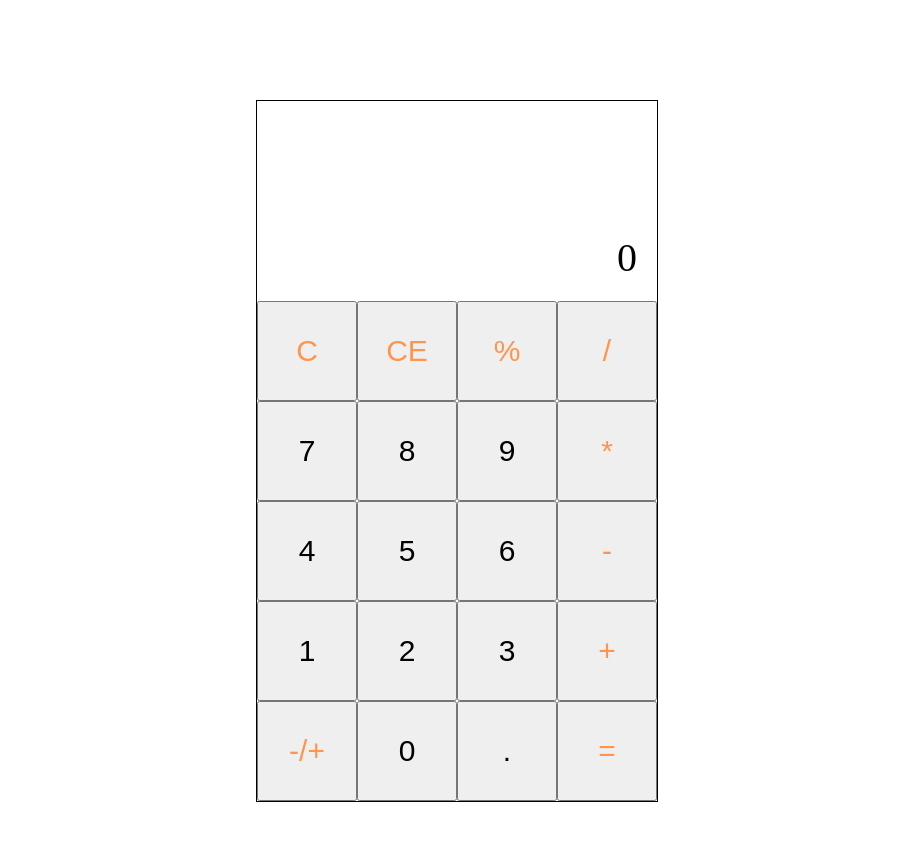
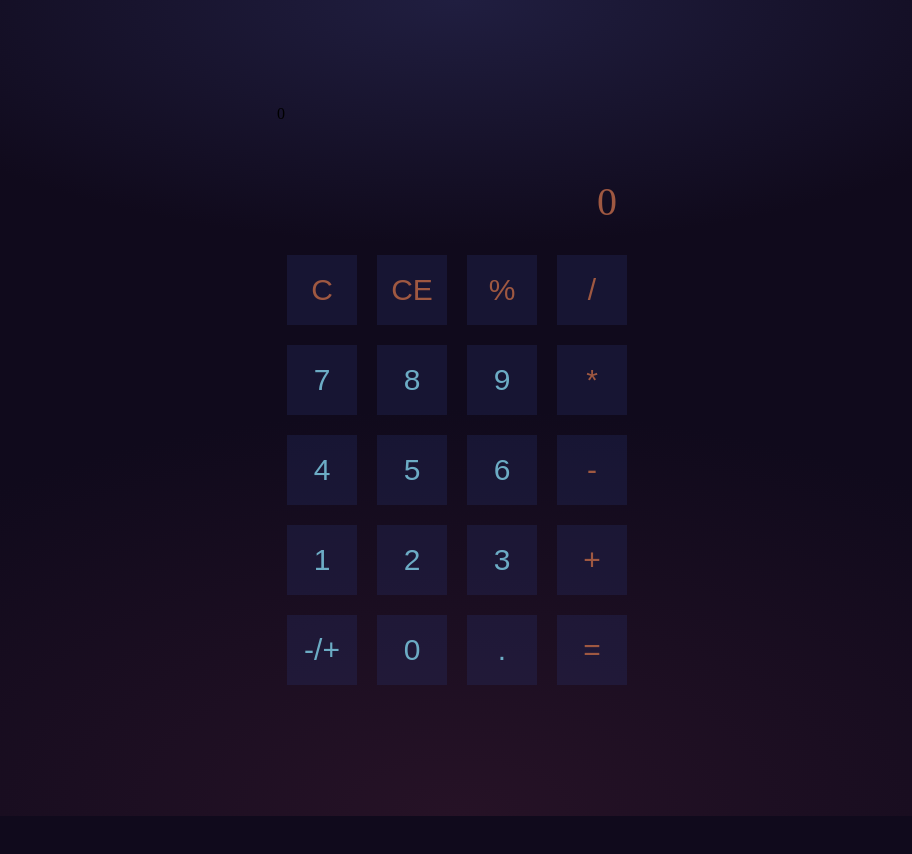
Before and after one commit to IrynaVlasiuk/Calculator, a plain HTML site: page index.html in a window 1280 px wide. Shown: the whole page, without its empty margins (183-1095 px from the left). After the commit the page ends 816 px from the top, so only its background shows below. Drawn offline with Linux system fonts and the light colour scheme.

Commit message:
added styles

```diff
--- a/index.html
+++ b/index.html
@@ -8,10 +8,10 @@
 </head>
 <body>
     <main>
-        <section id="calculator-section">
-            <section class="transaction-output"></section>
-            <section class="keys-output"></section>
-        </section>
+        <div id="calculator-section">
+            <div class="transaction-output"></div>
+            <div class="keys-output"></div>
+        </div>
     </main>
 </body>
 </html>
--- a/index.js
+++ b/index.js
@@ -38,13 +38,17 @@ buttonsValues.map(btn => {
         `<button class="key_btn key_${btn.value}" data-value="${btn.value}" data-action="${btn.action}">${btn.key}</button>`)
 });
 
-let orangeColorElements = document.querySelectorAll('.key_btn:not(.key_number,.key_point)');
+let orangeColorElements = document.querySelectorAll('.key_btn[data-action="true"]');
 
 orangeColorElements.forEach(el => el.classList.add('orange-color'));
 
 const newDisplayRowFirstValue = document.createElement('p');
+const zoomValue = document.createElement('div');
+
+newDisplayRowFirstValue.classList.add("orange-color");
 
 sectionTransaction.appendChild(newDisplayRowFirstValue);
+sectionTransaction.appendChild(zoomValue);
 
 let firstOperand = '0';
 let secondOperand = '';
@@ -132,6 +136,7 @@ actionKeys.forEach(key => {key.addEventListener('click', e => {
 function updateDisplay(firstOperand = 0, operator = '', secondOperand)
 {
     newDisplayRowFirstValue.textContent = secondOperand ? `${firstOperand} ${operator} ${secondOperand}` : `${firstOperand} ${operator}`;
+    zoomValue.textContent = secondOperand ? `${firstOperand} ${operator} ${secondOperand}` : `${firstOperand} ${operator}`;
 }
 
 function calculate(firstOperand, operator, secondOperand)
--- a/styles.css
+++ b/styles.css
@@ -1,18 +1,30 @@
 .orange-color {
-    color:#ff944d;
+    color: #9f5841;
+}
+
+body {
+    background: #100a1c;
+    background-image:
+            radial-gradient(50% 30% ellipse at center top, #201e40 0%, rgba(0,0,0,0) 100%),
+            radial-gradient(60% 50% ellipse at center bottom, #261226 0%, #100a1c 100%);
+    min-height: 100vh;
 }
 
 #calculator-section {
-    width: 400px;
+    width: 360px;
     height: auto;
-    margin: 100px auto;
     display: flex;
     flex-direction: column;
-    border: 1px solid;
+    position: absolute;
+    left: 0;
+    right: 0;
+    top: 50%;
+    transform: translateY(-50%);
+    margin:auto;
 }
 
 #calculator-section .transaction-output {
-   height: 200px;
+    height: 140px;
     position: relative;
 }
 
@@ -32,19 +44,52 @@
 }
 
 #calculator-section .keys-output .key_btn {
-    width: 100px;
-    height: 100px;
+    width: 70px;
+    height: 70px;
     font-size: 30px;
+    margin: 10px;
+    border: none;
+    background: rgba(42, 50, 113, 0.28);
 }
 
-#calculator-section .keys-output .key_btn {
-    width: 100px;
-    height: 100px;
-    font-size: 30px;
+#calculator-section .keys-output .key_btn[data-action="false"] {
+    color: #6cacc5;
 }
 
-#calculator-section .keys-output .key_delete, #calculator-section .keys-output .key_delete {
-    width: 100px;
-    height: 100px;
-    font-size: 30px;
+#calculator-section .keys-output .key_btn:hover {
+    background: #201e40;
 }
+
+#calculator-section .keys-output .key_btn:focus {
+    outline: 0;
+}
+
+@keyframes slideColor{
+    0%{
+        background-color: #387780;
+    }
+    33%{
+        background-color: #3f88c5;
+    }
+    66%{
+        background-color: #588b8b;
+    }
+    100%{
+        background-color: #387780;
+    }
+}
+
+@keyframes slideColor1 {
+    0% {
+        background-color: #d9e6f2;
+    }
+    33% {
+        background-color: #b3cce6;
+    }
+    66% {
+        background-color: #8cb3d9;
+    }
+    100% {
+        background-color: #9fbfdf;
+    }
+}
```
